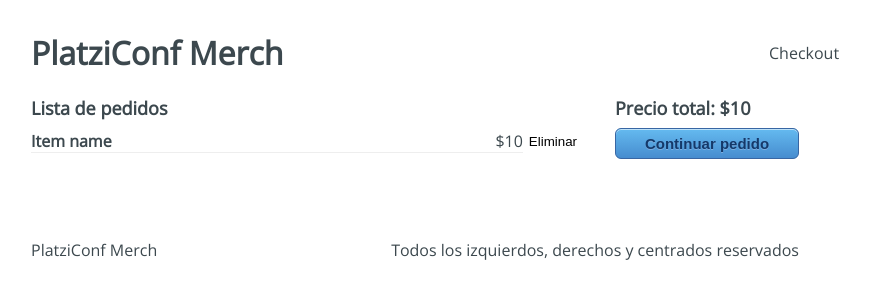
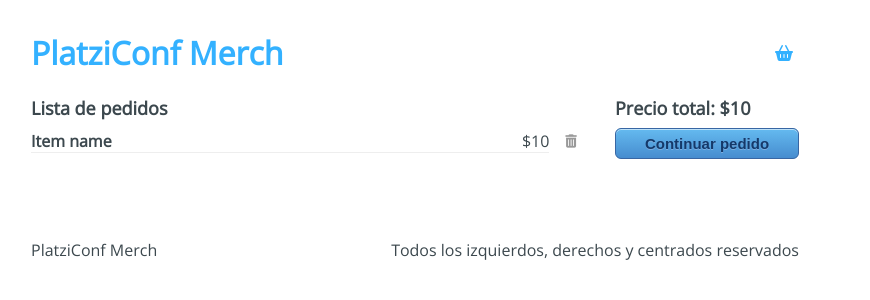
Before and after one commit to alfonso-ramos/platzi-conf-merch-React, a React app: page /checkout in a window 1280 px wide. Shown: the top 300 px of the page, without its empty margins (225-1095 px from the left). Built offline with nearby package versions, Linux system fonts and the light colour scheme.

Commit message:
Integracion de iconos

```diff
--- a/public/index.html
+++ b/public/index.html
@@ -4,7 +4,8 @@
     <meta charset="UTF-8">
     <meta http-equiv="X-UA-Compatible" content="IE=edge">
     <meta name="viewport" content="width=device-width, initial-scale=1.0">
-    <title>Document</title>
+    <title>Platzi Conf Merch</title>
+    <script src="https://kit.fontawesome.com/2e50346231.js" crossorigin="anonymous"></script>
 </head>
 <body>
     <div id="app"></div>
--- a/src/components/Header.jsx
+++ b/src/components/Header.jsx
@@ -1,11 +1,20 @@
 import React from 'react';
+import {Link} from 'react-router-dom'
 import '../styles/components/Header.css';
 
 const Header = () => {
   return (
     <div className="Header">
-      <h1 className="Header-title">PlatziConf Merch</h1>
-      <div className="Header-checkout">Checkout</div>
+      <h1 className="Header-title">
+        <Link to='/'>
+          PlatziConf Merch
+        </Link>
+      </h1>
+      <div className="Header-checkout">
+        <Link to='/checkout'>
+          <i className='fas fa-shopping-basket' />
+        </Link>
+      </div>
     </div>
   );
 };
--- a/src/components/Product.jsx
+++ b/src/components/Product.jsx
@@ -5,7 +5,7 @@
     <div className='Products-item'>
         <img src={product.image} alt={product.title} />
         <div className="Products-item-info">
-            <h2>{product.title} <span>$ {product.pice}</span></h2>
+            <h2>{product.title} <span>$ {product.price}</span></h2>
             <p>{product.description}</p>
             <button type='button'>Comprar</button>
         </div>
--- a/src/containers/Checkout.jsx
+++ b/src/containers/Checkout.jsx
@@ -1,4 +1,5 @@
 import React from 'react';
+import {Link} from 'react-router-dom'
 import '../styles/components/Checkout.css'
 
 const Checkout = () => {
@@ -12,12 +13,16 @@
             <h4>Item name</h4>
             <span>$10</span>
           </div>
-          <button type='button'>Eliminar</button>
+          <button type='button'>
+            <i className='fas fa-trash-alt' />
+          </button>
         </div>
       </div>
       <div className="Checkout-sidebar">
         <h3>Precio total: $10</h3>
-        <button type='button'>Continuar pedido</button>
+        <Link to='/checkout/information'>
+          <button type='button'>Continuar pedido</button>
+        </Link>
       </div>
     </div>
   )
--- a/src/containers/Information.jsx
+++ b/src/containers/Information.jsx
@@ -1,4 +1,5 @@
 import React from 'react';
+import {Link} from 'react-router-dom'
 import '../styles/components/Information.css'
 
 const Information = () => {
@@ -26,7 +27,9 @@
             Regresar
           </div>
           <div className="Information-next">
-            Pagar
+            <Link to='/checkout/payment'>
+              Pagar
+            </Link>
           </div>
         </div>
       </div>
```
